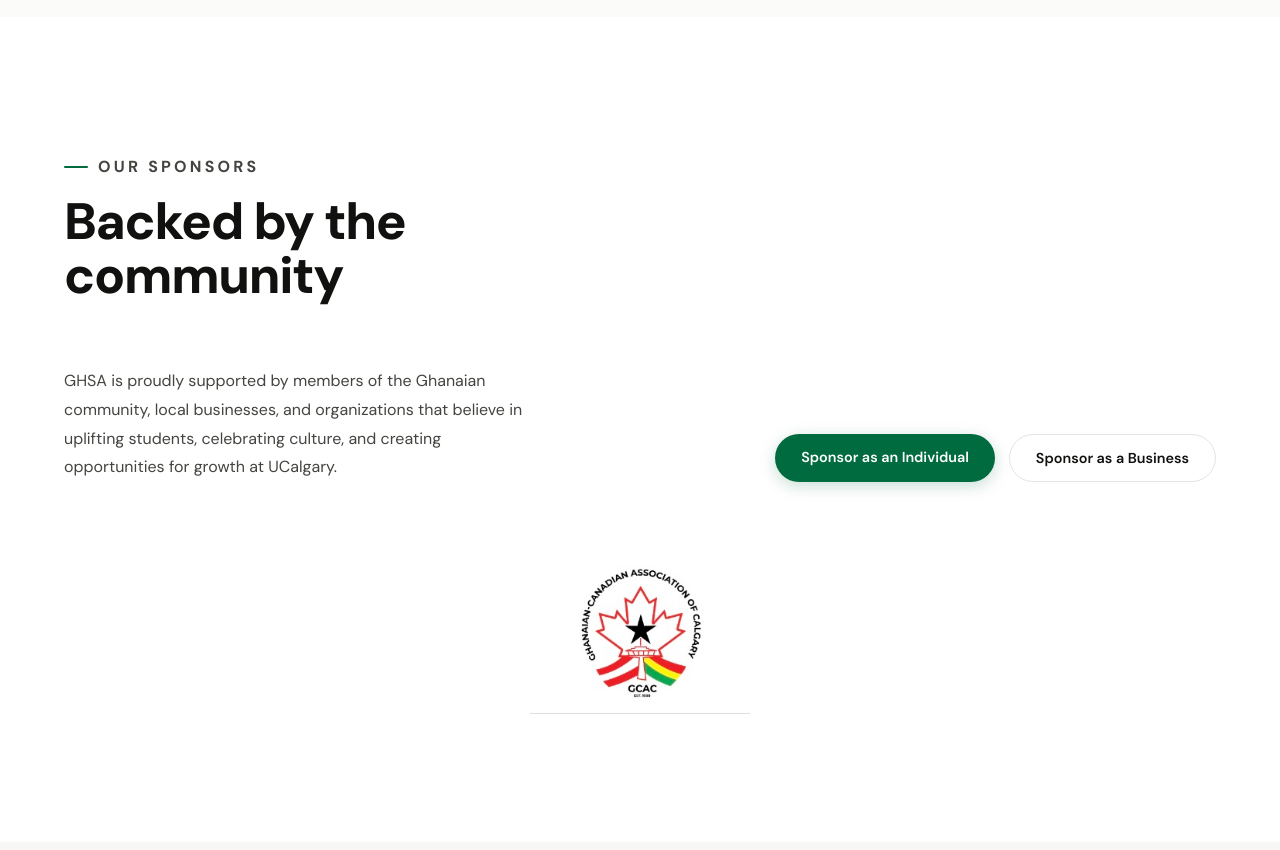
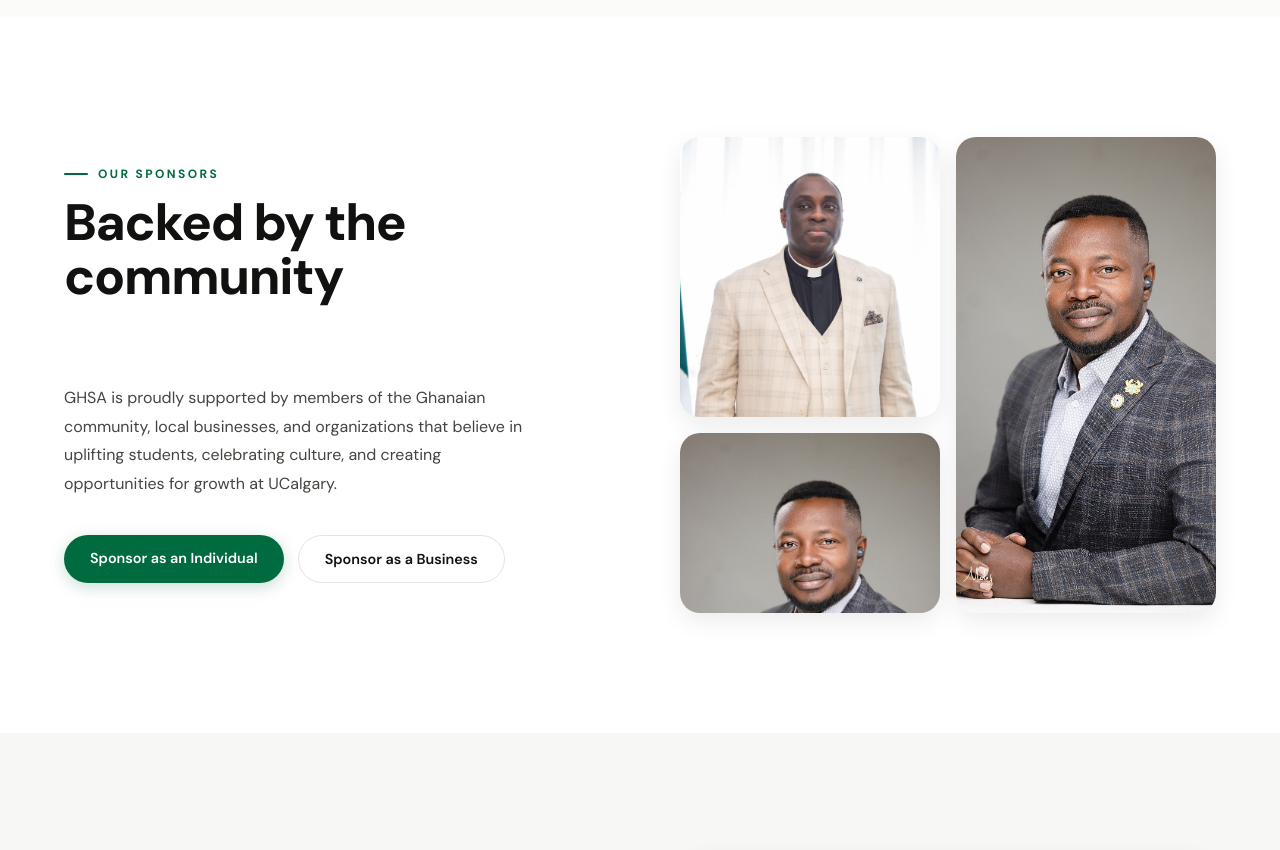
Before and after one commit to gefferyaddai/GHSA-ucalgary-2, a website: page pages/home/Home.html in a window 1280 px wide. Shown: the part 1680-2530 px from the top of the page. Drawn offline with Linux system fonts and the light colour scheme.

```diff
--- a/pages/home/CSS/Home.css
+++ b/pages/home/CSS/Home.css
@@ -324,28 +324,33 @@ body {
     margin: 0 auto;
 }
 
-.sponsors-top {
+/* Two-column layout: text left, photos right */
+.sponsors-layout {
     display: grid;
     grid-template-columns: 1fr 1fr;
     gap: 80px;
-    align-items: end;
-    margin-bottom: 64px;
+    align-items: center;
 }
 
-.sponsors-top-left p {
+.sponsors-left {
+    display: flex;
+    flex-direction: column;
+    align-items: flex-start;
+}
+
+.sponsors-body {
     font-size: 1rem;
     line-height: 1.8;
     color: var(--grey-700);
     max-width: 480px;
     margin-top: 16px;
+    margin-bottom: 36px;
 }
 
 .sponsor-buttons {
     display: flex;
     gap: 14px;
     flex-wrap: wrap;
-    justify-content: flex-end;
-    align-self: flex-end;
 }
 
 .sponsor-btn {
@@ -383,30 +388,83 @@ body {
     transform: translateY(-2px);
 }
 
-/* single sponsor */
-.sponsor-single {
-    display: flex;
-    justify-content: center;
-    padding: 8px 0;
+/* ── SPONSOR PHOTOS grid ──────────────────────────── */
+.sponsors-photos {
+    display: grid;
+    grid-template-columns: 1fr 1fr;
+    grid-template-rows: auto auto;
+    gap: 16px;
+    align-items: stretch;
 }
 
-.sponsor-logo-card {
-    display: flex;
-    align-items: center;
-    justify-content: center;
-    text-decoration: none;
+.sponsor-photo-card {
+    display: block;
+    border-radius: var(--radius-md);
+    overflow: hidden;
+    box-shadow: var(--shadow-md);
+    transition: transform 0.3s ease, box-shadow 0.3s ease;
 }
 
-.sponsor-logo-card img {
-    max-height: 160px;
-    max-width: 420px;
-    object-fit: contain;
-    mix-blend-mode: multiply;
-    transition: transform 0.25s ease;
+/* Small top-left */
+.sponsor-photo-card:nth-child(1) {
+    grid-column: 1;
+    grid-row: 1;
 }
 
-.sponsor-logo-card:hover img {
-    transform: scale(1.06);
+/* Small bottom-left */
+.sponsor-photo-card:nth-child(2) {
+    grid-column: 1;
+    grid-row: 2;
+}
+
+/* Big photo spans both rows on the right */
+.sponsor-photo-card:nth-child(3) {
+    grid-column: 2;
+    grid-row: 1 / 3;
+}
+
+.sponsor-photo-card img {
+    width: 100%;
+    height: 100%;
+    object-fit: cover;
+    display: block;
+    transition: transform 0.4s ease;
+}
+
+.sponsor-photo-card:nth-child(1) img { height: 280px; object-fit: cover; object-position: top; }
+.sponsor-photo-card:nth-child(2) img { height: 180px; object-fit: cover; object-position: top; }
+.sponsor-photo-card:nth-child(3) img { min-height: 376px; }
+
+.sponsor-photo-card:hover {
+    transform: translateY(-4px);
+    box-shadow: var(--shadow-lg);
+}
+
+.sponsor-photo-card:hover img { transform: scale(1.04); }
+
+/* ── SCROLL-IN ANIMATIONS ─────────────────────────── */
+.slide-from-top {
+    opacity: 0;
+    transform: translateY(-70px);
+    transition: opacity 1.2s ease, transform 1.2s ease;
+}
+
+.slide-from-bottom {
+    opacity: 0;
+    transform: translateY(70px);
+    transition: opacity 1.2s ease 0.2s, transform 1.2s ease 0.2s;
+}
+
+.slide-from-right {
+    opacity: 0;
+    transform: translateX(100px);
+    transition: opacity 1.3s ease 0.1s, transform 1.3s ease 0.1s;
+}
+.slide-from-top.in-view,
+.slide-from-bottom.in-view,
+.slide-from-right.in-view {
+    opacity: 1;
+    transform: translate(0, 0);
 }
 
 /* ── NEWSLETTER ─────────────────────────────────────── */
@@ -531,7 +589,7 @@ body {
 
 /* ── RESPONSIVE ─────────────────────────────────────── */
 @media (max-width: 1100px) {
-    .sponsors-top { grid-template-columns: 1fr; gap: 32px; }
+    .sponsors-layout { grid-template-columns: 1fr; gap: 48px; }
     .sponsor-buttons { justify-content: flex-start; }
     .newsletter-container { grid-template-columns: 1fr; gap: 48px; }
     .newsletter-left { position: static; }
@@ -548,4 +606,11 @@ body {
     .wwo-cards { grid-template-columns: 1fr; }
     .newsletter-form { padding: 32px 24px; }
     .sponsor-btn { width: 100%; text-align: center; max-width: 360px; }
-}
+    .sponsors-photos { grid-template-columns: 1fr 1fr; }
+    .sponsor-photo-card:nth-child(1) { grid-column: 1; grid-row: 1; }
+    .sponsor-photo-card:nth-child(2) { grid-column: 1; grid-row: 2; }
+    .sponsor-photo-card:nth-child(3) { grid-column: 2; grid-row: 1 / 3; }
+    .sponsor-photo-card:nth-child(1) img,
+    .sponsor-photo-card:nth-child(2) img { height: 130px; }
+    .sponsor-photo-card:nth-child(3) img { min-height: 276px; }
+}xx
--- a/pages/home/Home.html
+++ b/pages/home/Home.html
@@ -111,31 +111,44 @@
 <!-- ── SPONSORS ───────────────────────────────────── -->
 <section class="sponsors-section">
     <div class="sponsors-container">
-        <div class="sponsors-top">
-            <div class="sponsors-top-left">
+        <div class="sponsors-layout">
+
+            <!-- LEFT: text + buttons -->
+            <div class="sponsors-left">
                 <p class="section-label">Our Sponsors</p>
                 <h2 class="section-title">Backed by the<br>community</h2>
-                <p>
+                <p class="sponsors-body">
                     GHSA is proudly supported by members of the Ghanaian community,
                     local businesses, and organizations that believe in uplifting students,
                     celebrating culture, and creating opportunities for growth at UCalgary.
                 </p>
+                <div class="sponsor-buttons">
+                    <a href="/become-sponsor" class="sponsor-btn individual-btn">
+                        Sponsor as an Individual
+                    </a>
+                    <a href="/become-sponsor" class="sponsor-btn business-btn">
+                        Sponsor as a Business
+                    </a>
+                </div>
             </div>
 
-            <div class="sponsor-buttons">
-                <a href="/become-sponsor" class="sponsor-btn individual-btn">
-                    Sponsor as an Individual
+            <!-- RIGHT: 3 photos with scroll animations -->
+            <div class="sponsors-photos" id="sponsorsPhotos">
+
+                <a href="https://gcacalgary.ca/awards/" target="_blank" rel="noopener"
+                   class="sponsor-photo-card slide-from-top">
+                    <img src="/pages/BecomeSponsor/assets/kofi-debrah.jpg" alt="Sponsor">
                 </a>
-                <a href="/become-sponsor" class="sponsor-btn business-btn">
-                    Sponsor as a Business
+                <a href="https://gcacalgary.ca/awards/" target="_blank" rel="noopener"
+                   class="sponsor-photo-card slide-from-bottom">
+                    <img src="/pages/BecomeSponsor/assets/dr-charles.jpg" alt="Sponsor">
+                </a>
+                <a href="https://gcacalgary.ca/awards/" target="_blank" rel="noopener"
+                   class="sponsor-photo-card slide-from-right">
+                    <img src="/pages/BecomeSponsor/assets/dr-charles.jpg" alt="Sponsor">
                 </a>
             </div>
-        </div>
 
-        <div class="sponsor-single">
-            <a href="https://gcacalgary.ca/awards/" target="_blank" rel="noopener" class="sponsor-logo-card">
-                <img src="/pages/home/assets/CGI.jpg" alt="GCA Calgary">
-            </a>
         </div>
     </div>
 </section>
--- a/pages/home/JS/Home.js
+++ b/pages/home/JS/Home.js
@@ -1,4 +1,3 @@
-
 /* ── WWO card scroll-in animation ──────────────────── */
 const cards      = document.querySelectorAll('.wwo-card');
 const wwoSection = document.querySelector('.wwo-cards');
@@ -17,6 +16,24 @@ if (wwoSection && cards.length) {
     }, { threshold: 0.15 });
 
     observer.observe(wwoSection);
+}
+
+/* ── Sponsor photos scroll-in animation ────────────── */
+const sponsorPhotos = document.querySelectorAll('.sponsor-photo-card');
+
+if (sponsorPhotos.length) {
+    const photoObserver = new IntersectionObserver((entries) => {
+        entries.forEach(entry => {
+            if (entry.isIntersecting) {
+                entry.target.classList.add('in-view');
+            } else {
+                // Remove so animation replays next time you scroll in
+                entry.target.classList.remove('in-view');
+            }
+        });
+    }, { threshold: 0.2 });
+
+    sponsorPhotos.forEach(photo => photoObserver.observe(photo));
 }
 
 /* ── Newsletter — Mailchimp ─────────────────────────── */
```
